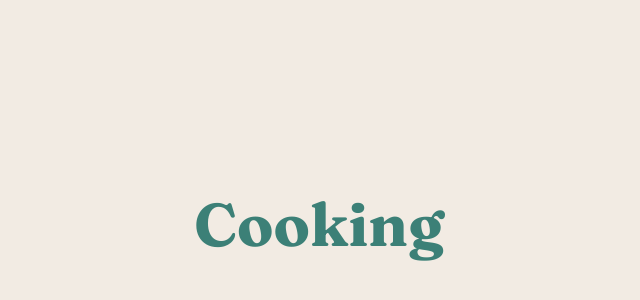
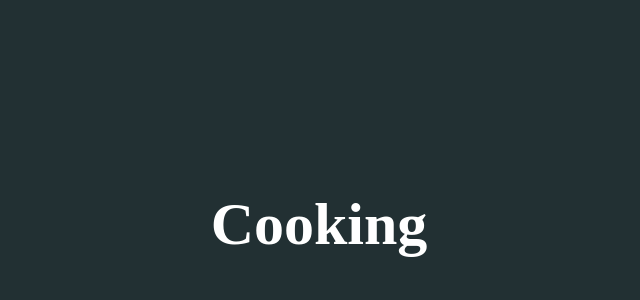
Before and after one commit to ibheelz/ibheelz.github.io, a plain HTML site: page index.html in a window 1280 px wide. Shown: the part 176-476 px from the top of the page, without its empty margins (321-961 px from the left). Drawn offline with nearby package versions, Linux system fonts and the light colour scheme.

Commit message:
Changed theme

```diff
--- a/index.html
+++ b/index.html
@@ -13,17 +13,10 @@
     />
     <link rel="preconnect" href="https://fonts.googleapis.com" />
     <link rel="preconnect" href="https://fonts.gstatic.com" crossorigin />
-    <link
-      href="https://fonts.googleapis.com/css2?family=Montserrat:wght@500;700&display=swap"
-      rel="stylesheet"
-    />
-    <link
-      href="https://fonts.googleapis.com/css2?family=Fraunces:opsz,wght@9..144,700&display=swap"
-      rel="stylesheet"
-    />
+    <link href="https://fonts.googleapis.com/css?family=Crimson+Text:400,400i,600,700,700i" rel="stylesheet">
     <title>ibheelz</title>
   </head>
-  <body class="lg:px-32 xl:px-56 flex justify-center items-center 2xl:px-96 h-screen bg-[#f2ebe3] px-10 font-['Fraunces']">
-    <p class="font-bold text-6xl text-[#3c8077]">Cooking</p>
+  <body class="lg:px-32 xl:px-56 flex justify-center items-center 2xl:px-96 h-screen bg-[#223033] px-10 font-['Crimson']">
+    <p class="font-bold text-6xl text-white">Cooking</p>
   </body>
 </html>
```
